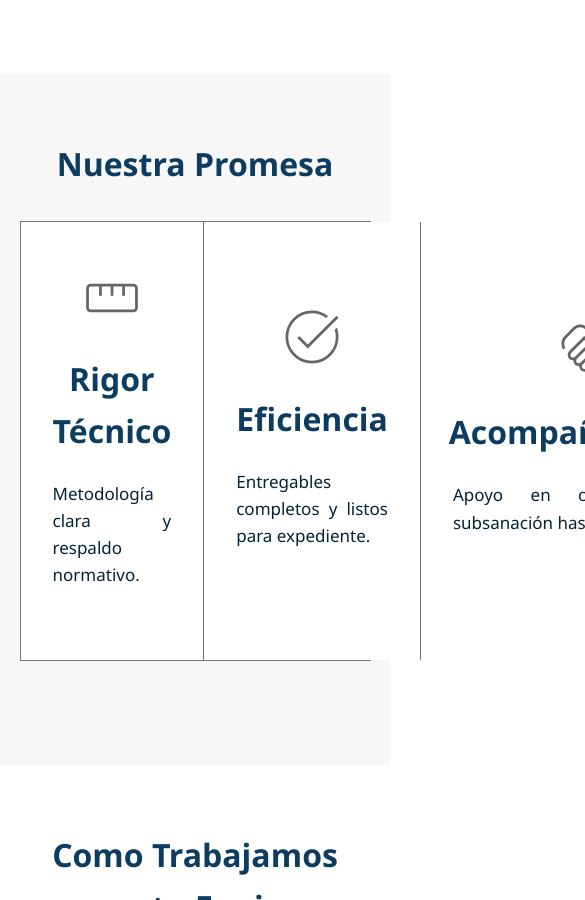
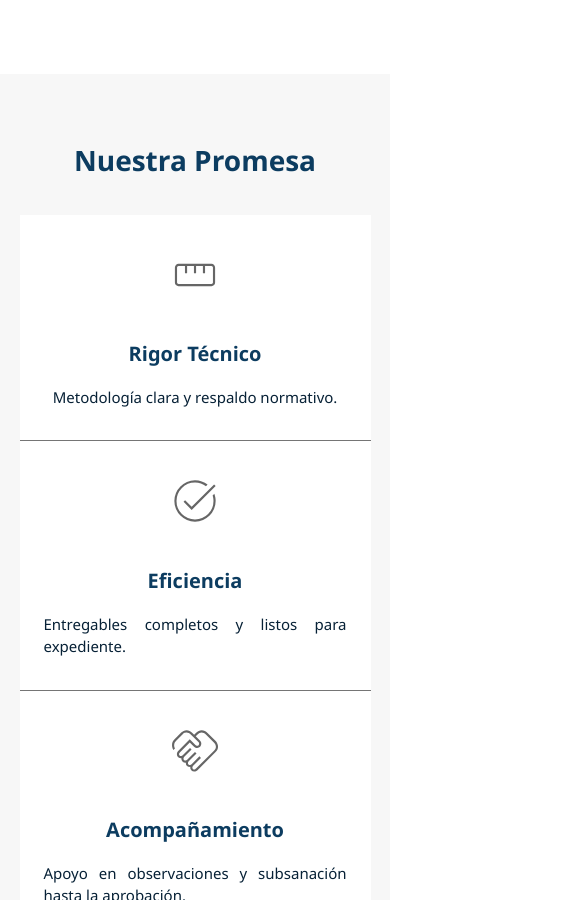
Before and after one commit to mitigavial/mitigavial-web, a plain HTML site: page nosotros.html in a window 390 px wide. Shown: the part 1100-2000 px from the top of the page, 585 px wide, since content can reach past the window. Drawn offline with Linux system fonts and the light colour scheme.

Commit message:
eliminacion conflicto en css nuestra promesa

```diff
--- a/css/styles.css
+++ b/css/styles.css
@@ -687,20 +687,6 @@ a {
   color: var(--blue);
   margin-bottom: 2rem;
 }
-.promesa .card {
-  text-align: center;
-  padding: 2.5rem 2rem 2rem 2rem;
-  border: none;
-  min-height: 220px;
-  max-width: 340px;
-  margin: 0 auto;
-  display: flex;
-  flex-direction: column;
-  align-items: center;
-  justify-content: flex-start;
-  box-sizing: border-box;
-  flex: 1;
-}
 .promesa-grid-rect {
   display: grid;
   grid-template-columns: repeat(3, 1fr);
@@ -710,11 +696,9 @@ a {
   border-radius: 0;
   margin: 0 auto 2.5rem auto;
   max-width: 1200px;
-  min-height: 260px;
   box-sizing: border-box;
   position: relative;
   align-items: stretch;
-  justify-items: center;
 }
 .promesa-grid-rect > .card {
   border-right: 1.5px solid #757575;
@@ -725,13 +709,25 @@ a {
   height: 100%;
   width: 100%;
   text-align: center;
-  padding: 2.5rem 2rem 2rem 2rem;
+  padding: 2.5rem 2rem;
   box-sizing: border-box;
-  flex: 1;
   min-height: 280px;
+  background: #fff;
 }
 .promesa-grid-rect > .card:last-child {
   border-right: none;
+}
+.promesa-grid-rect > .card h3 {
+  font-size: 24px;
+  color: var(--blue);
+  margin: 1rem 0;
+  font-weight: bold;
+}
+.promesa-grid-rect > .card p {
+  font-size: 16px;
+  color: var(--blue-dark);
+  margin: 0;
+  line-height: 1.5;
 }
 .icon-promise {
   width: 72px;
@@ -739,6 +735,7 @@ a {
   margin-bottom: 1.2rem;
   color: #757575;
   display: block;
+  flex-shrink: 0;
 }
 
 /* Cómo Trabajamos */
@@ -787,6 +784,32 @@ a {
   .intro-grid {
     grid-template-columns: 1fr;
     text-align: center;
+  }
+  .promesa-grid-rect {
+    grid-template-columns: 1fr;
+    border: none;
+  }
+  .promesa-grid-rect > .card {
+    border-right: none;
+    border-bottom: 1.5px solid #757575;
+    min-height: 220px;
+    padding: 2rem 1.5rem;
+  }
+  .promesa-grid-rect > .card:last-child {
+    border-bottom: none;
+  }
+  .promesa h2 {
+    font-size: 28px;
+  }
+  .promesa-grid-rect > .card h3 {
+    font-size: 20px;
+  }
+  .promesa-grid-rect > .card p {
+    font-size: 15px;
+  }
+  .icon-promise {
+    width: 56px;
+    height: 56px;
   }
   .grid-4 {
     grid-template-columns: 1fr 1fr;
@@ -1622,7 +1645,7 @@ body {
 .nosotros-grid {
   display: grid;
   grid-template-columns: 1fr 1fr;
-  color: #f7f7f7,
+  color: #f7f7f7;
   gap: 0;
   max-width: 1100px;
   margin: 0 auto;
```
